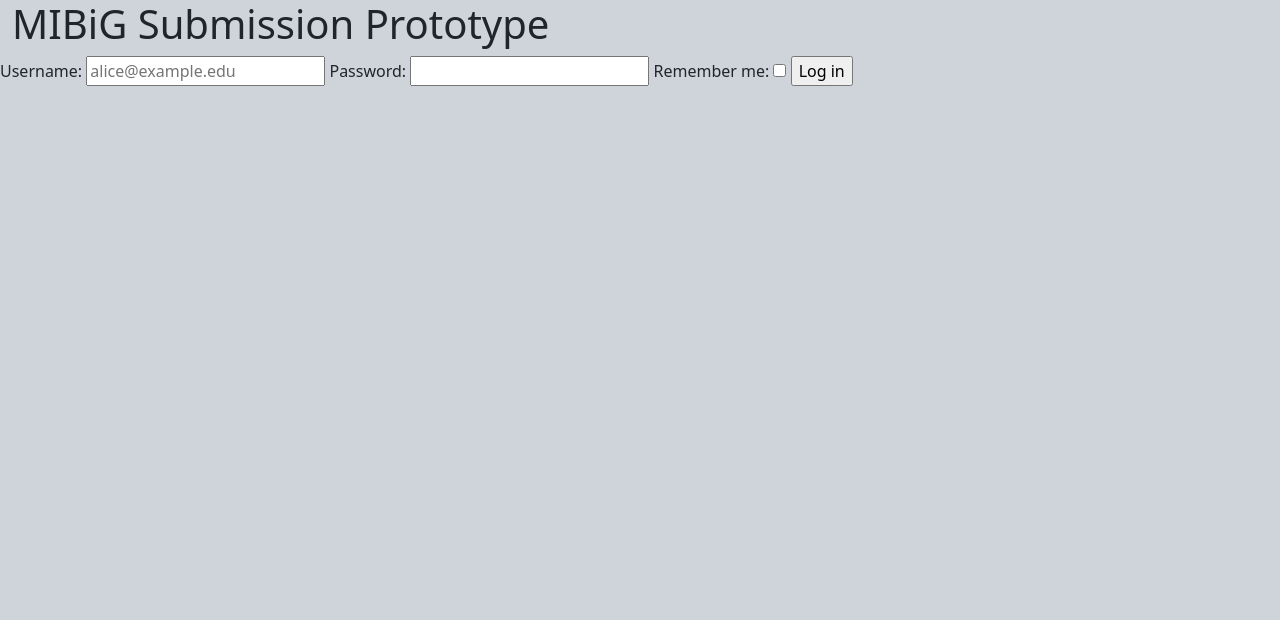
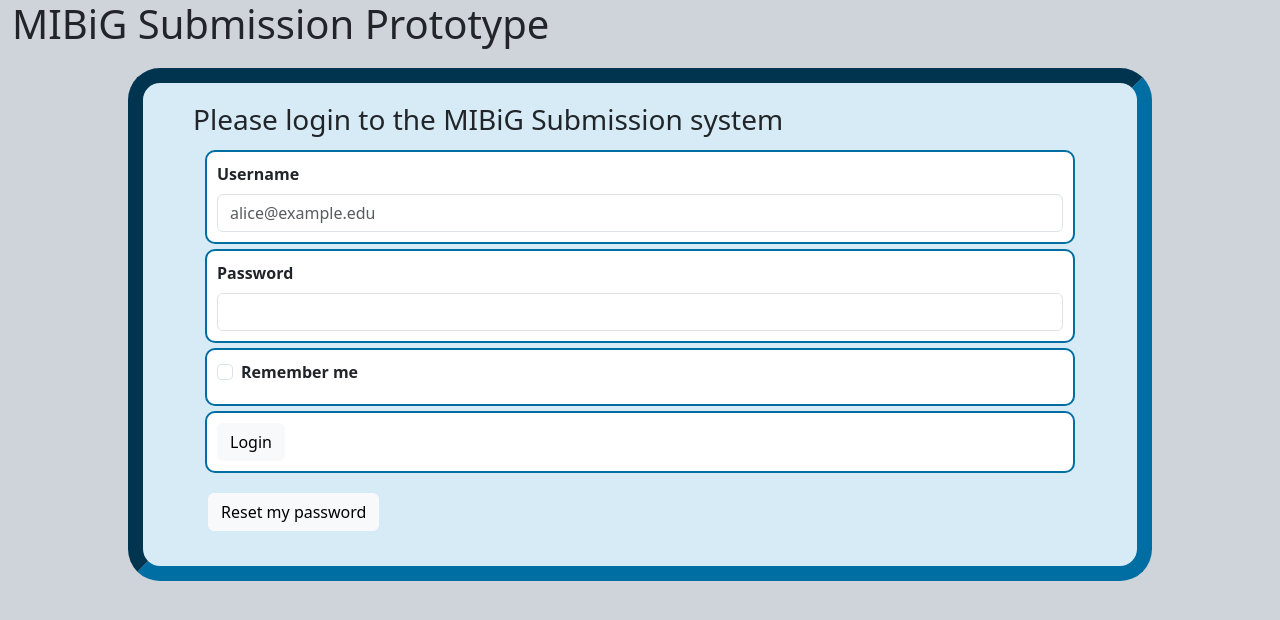
Before and after one commit to nlouwen/submission-prototype, a Flask app: page /auth/login in a window 1280 px wide. Shown: the top 620 px of the page. Run offline with Flask 3, Linux system fonts and the light colour scheme; some libraries are stand-ins or nearby versions.

Commit message:
pw-reset: add frontend views and forms

```diff
--- /dev/null
+++ b/submission/auth/forms/login.py
@@ -0,0 +1,35 @@
+from wtforms import (
+    Form,
+    PasswordField,
+    EmailField,
+    BooleanField,
+    SubmitField,
+    validators,
+)
+
+
+class LoginForm(Form):
+    username = EmailField("Username", render_kw={"placeholder": "alice@example.edu"})
+    password = PasswordField("Password")
+    remember = BooleanField("Remember me")
+    submit = SubmitField("Login")
+
+
+class UserEmailForm(Form):
+    username = EmailField(
+        "Email",
+        validators=[
+            validators.InputRequired(message="Please provide an email address")
+        ],
+        render_kw={"placeholder": "alice@example.edu"},
+    )
+    submit = SubmitField("Send email")
+
+
+class PasswordResetForm(Form):
+    password = PasswordField("New password")
+    confirm = PasswordField(
+        "Confirm password",
+        validators=[validators.EqualTo("password", "Password mismatch!")],
+    )
+    submit = SubmitField("Save password")
--- a/submission/auth/views.py
+++ b/submission/auth/views.py
@@ -3,11 +3,13 @@ from flask_login import login_user, logout_user, login_required
 
 from submission.auth import bp_auth
 from submission.models import User
+from .forms.login import LoginForm, UserEmailForm, PasswordResetForm
 
 
 @bp_auth.route("/login", methods=["GET"])
 def login():
-    return render_template("auth/login.html.j2")
+    form = LoginForm(request.form)
+    return render_template("auth/login.html.j2", form=form)
 
 
 @bp_auth.route("/login", methods=["POST"])
@@ -32,3 +34,30 @@ def login_post():
 def logout():
     logout_user()
     return redirect(url_for("auth.login"))
+
+
+@bp_auth.route("/reset-my-password", methods=["GET", "POST"])
+def password_email():
+    """Send an email with pw reset link to user provided email"""
+
+    form = UserEmailForm(request.form)
+    if request.method == "POST" and form.validate():
+        # TODO: generate token, add email+token to database
+        # TODO: send email
+        flash("Please check your email")
+        return redirect(url_for("auth.login"))
+
+    return render_template("auth/pw_reset_request.html", form=form)
+
+
+@bp_auth.route("/reset/<token>", methods=["GET", "POST"])
+def reset_password(token: str):
+    """Allow a user to change their password via email provided link"""
+
+    form = PasswordResetForm(request.form)
+    if request.method == "POST" and form.validate():
+        # TODO: find user from token, check time past
+        # TODO: create new user+pw / change pw of existing user
+        return redirect(url_for("auth.login"))
+
+    return render_template("auth/pw_reset.html", form=form)
--- a/submission/templates/auth/login.html.j2
+++ b/submission/templates/auth/login.html.j2
@@ -1,13 +1,18 @@
 {% extends 'base.html' %}
+
+{% import 'macros.html' as macros %}
 
 {% block body %}
 
 <div class="content">
-    <form action="/auth/login" method="POST">
-        <label>Username: <input type="email" name="email" id="email" placeholder="alice@example.edu"></label>
-        <label>Password: <input type="password" name="password" id="password"></label>
-        <label>Remember me: <input type="checkbox"></label>
-        <input type="submit" value="Log in">
-    </form>
+    <div class="form-wrapper">
+        <h3>Please login to the MIBiG Submission system</h3>
+        {{ macros.simple_divform(form) }}
+
+        <div style="margin: 15px">
+            <a class="btn btn-light" href="/auth/reset-my-password">Reset my password</a>
+        </div>
+
+    </div>
 </div>
 {% endblock %}
```
Also changed, not shown: submission/templates/auth/pw_reset.html (added, +13 -0 lines), submission/templates/auth/pw_reset_request.html (added, +14 -0 lines).
